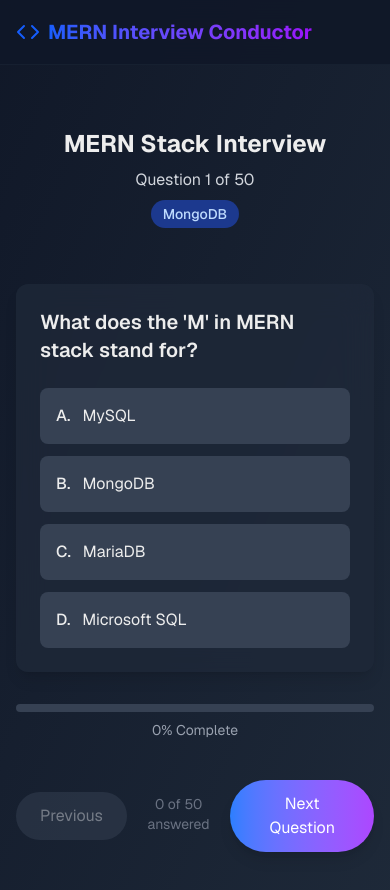
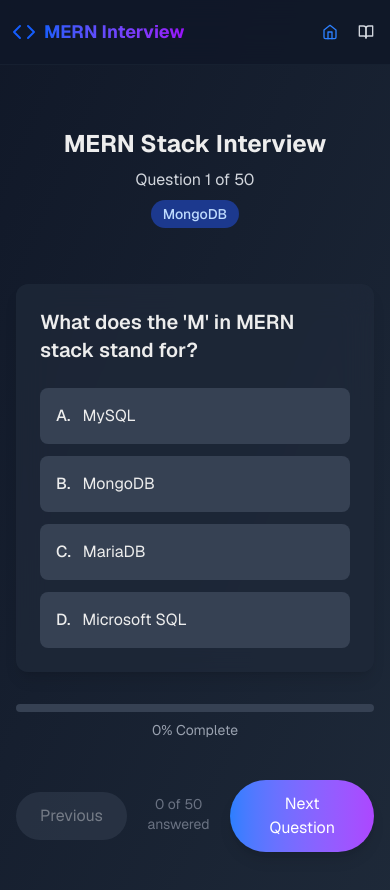
Before and after one commit to Zohaib-Karamat/Interview-Conductor-MERN-Stack, a Next.js app: page / in a window 390 px wide. Shown: the top 890 px of the page. Built offline with nearby package versions, Linux system fonts and the light colour scheme.

Commit message:
Fix nav error

```diff
--- a/components/Navbar.js
+++ b/components/Navbar.js
@@ -19,17 +19,18 @@ export default function Navbar({ onProfileClick, onPracticeClick }) {
       animate={{ y: 0, opacity: 1 }}
       className="fixed top-0 left-0 right-0 z-50 bg-gray-900/90 backdrop-blur-lg border-b border-gray-700/20"
     >
-      <div className="max-w-7xl mx-auto px-4 sm:px-6 lg:px-8">
+      <div className="max-w-7xl mx-auto px-3 sm:px-4 lg:px-8">
         <div className="flex justify-between items-center h-16">
           <div className="flex items-center space-x-2 cursor-pointer hover:opacity-80 transition-opacity" onClick={handleHomeClick}>
             <FiCode className="text-2xl text-blue-600" />
-            <h1 className="text-xl font-bold bg-gradient-to-r from-blue-600 to-purple-600 bg-clip-text text-transparent">
-              MERN Interview Conductor
+            <h1 className="text-lg sm:text-xl font-bold bg-gradient-to-r from-blue-600 to-purple-600 bg-clip-text text-transparent">
+              <span className="hidden sm:inline">MERN Interview Conductor</span>
+              <span className="sm:hidden">MERN Interview</span>
             </h1>
           </div>
 
           <div className="flex items-center space-x-6">
-            <nav className="hidden md:flex space-x-6">
+            <nav className="flex space-x-4 sm:space-x-6">
               <button
                 onClick={handleHomeClick}
                 className={`flex items-center space-x-1 transition-colors cursor-pointer ${
@@ -41,7 +42,7 @@ export default function Navbar({ onProfileClick, onPracticeClick }) {
                 aria-current={isActive('/') ? 'page' : undefined}
               >
                 <FiHome size={16} />
-                <span>Home</span>
+                <span className="hidden sm:inline">Home</span>
               </button>
               <button
                 onClick={onPracticeClick}
@@ -51,7 +52,7 @@ export default function Navbar({ onProfileClick, onPracticeClick }) {
                 aria-label="Open practice modal"
               >
                 <FiBookOpen size={16} />
-                <span>Practice</span>
+                <span className="hidden sm:inline">Practice</span>
               </button>
               {/* <button
                 onClick={onProfileClick}
```
